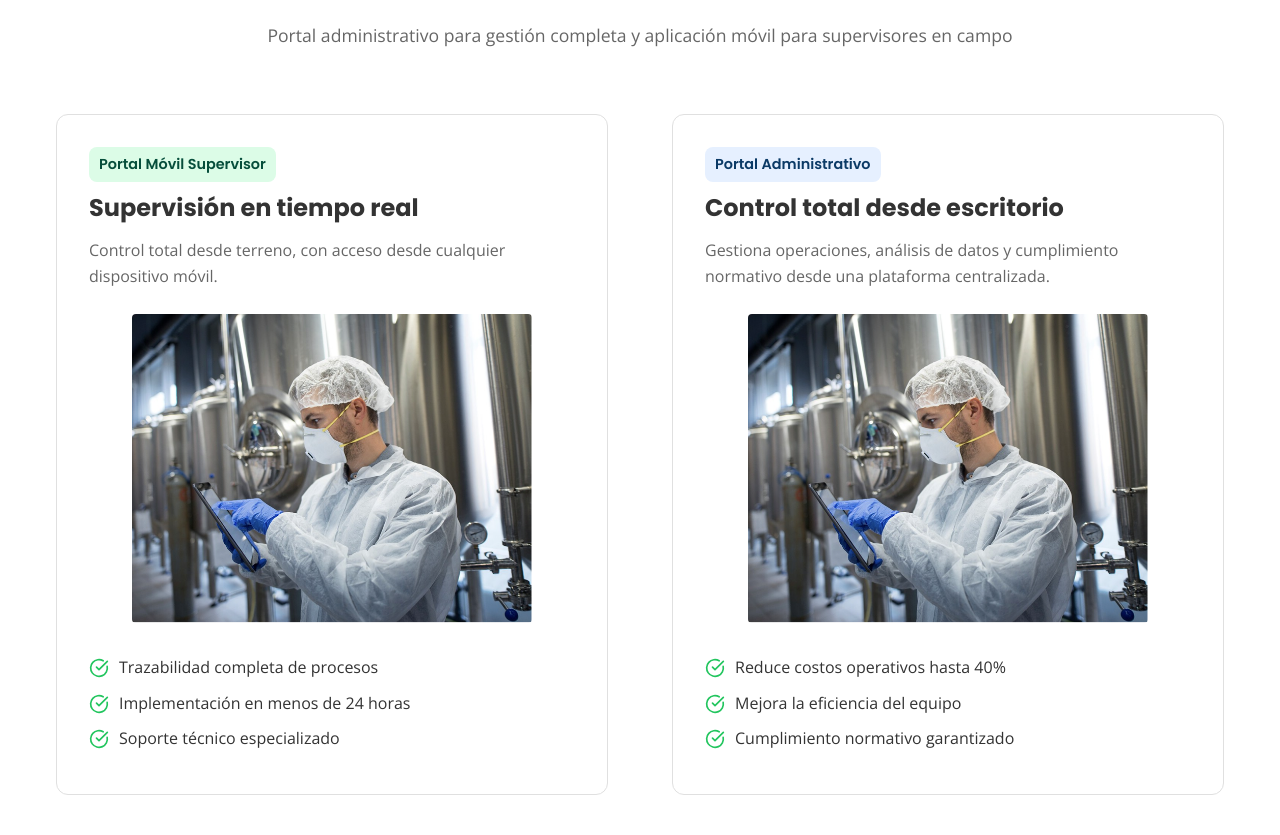
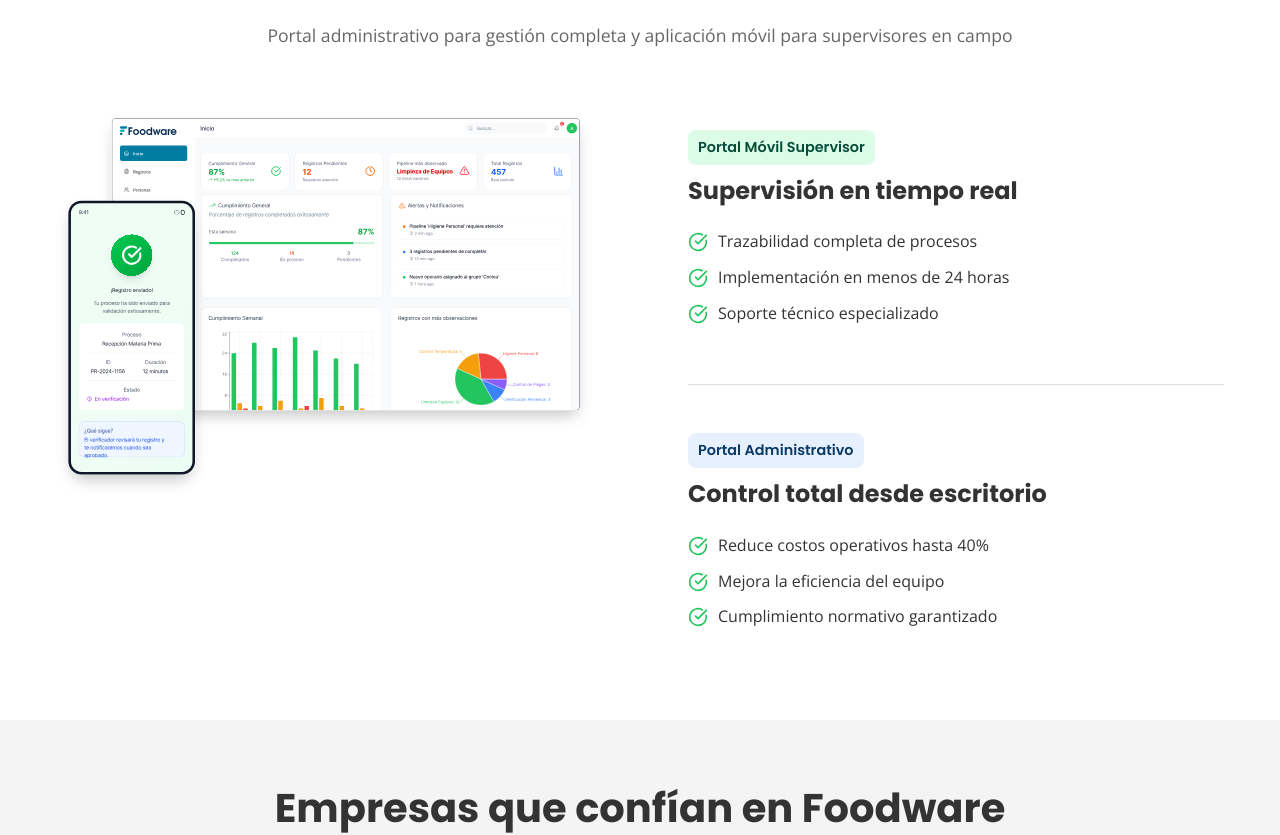
Before and after one commit to pauloski/foodware-landing, a plain HTML site: page index.html in a window 1280 px wide. Shown: the part 1436-2271 px from the top of the page. Drawn offline with nearby package versions, Linux system fonts and the light colour scheme.

Commit message:
add seccion productos and favicon

```diff
--- a/index.html
+++ b/index.html
@@ -134,53 +134,53 @@
             Portal administrativo para gestión completa y aplicación móvil para supervisores en campo
         </p>
 
-        <div class="portals__row">
+        <div class="portals__container">
 
-            <article class="portal-card">
-                <div class="portal-card__content">
+            <div class="portals__image-wrapper">
+                <img src="img/view.svg"
+                     alt="Representación abstracta de las interfaces móvil y escritorio de Foodware"
+                     class="portals__main-image"
+                     width="600" height="450">
+            </div>
 
-                    <span class="chip chip--mobile">Portal Móvil Supervisor</span>
+            <div class="portals__content-wrapper">
 
-                    <h3 class="portal-card__title">Supervisión en tiempo real</h3>
-                    <p class="portal-card__text">
-                        Control total desde terreno, con acceso desde cualquier dispositivo móvil.
-                    </p>
-                </div>
-                <div class="portal-card__image">
-                    <img src="img/img-lab.png"
-                         alt="Mockup aplicación móvil Foodware">
-                </div>
-                <ul class="portal-card__list portal-card__list--icon">
-    <li><img src="img/Icon-check.svg" alt=""> Trazabilidad completa de procesos</li>
-    <li><img src="img/Icon-check.svg" alt=""> Implementación en menos de 24 horas</li>
-    <li><img src="img/Icon-check.svg" alt=""> Soporte técnico especializado</li>
-</ul>
-            </article>
+                <article class="portal-info-block">
+                    <div class="portal-info-block__content">
+                        <span class="chip chip--mobile">Portal Móvil Supervisor</span>
+                        <h3 class="portal-info-block__title">Supervisión en tiempo real</h3>
+                        <ul class="portal-card__list portal-card__list--icon">
+                            <li><img src="img/Icon-check.svg" alt="" aria-hidden="true"> Trazabilidad completa de procesos</li>
+                            <li><img src="img/Icon-check.svg" alt="" aria-hidden="true"> Implementación en menos de 24 horas</li>
+                            <li><img src="img/Icon-check.svg" alt="" aria-hidden="true"> Soporte técnico especializado</li>
+                        </ul>
+                    </div>
+                </article>
 
-            <article class="portal-card">
-                <div class="portal-card__content">
+                <hr class="portal-info-block__divider">
 
-                    <span class="chip chip--admin">Portal Administrativo</span>
+                <article class="portal-info-block">
+                    <div class="portal-info-block__content">
+                        <span class="chip chip--admin">Portal Administrativo</span>
+                        <h3 class="portal-info-block__title">Control total desde escritorio</h3>
+                        <ul class="portal-card__list portal-card__list--icon">
+                            <li><img src="img/Icon-check.svg" alt="" aria-hidden="true"> Reduce costos operativos hasta 40%</li>
+                            <li><img src="img/Icon-check.svg" alt="" aria-hidden="true"> Mejora la eficiencia del equipo</li>
+                            <li><img src="img/Icon-check.svg" alt="" aria-hidden="true"> Cumplimiento normativo garantizado</li>
+                        </ul>
+                    </div>
+                </article>
 
-                    <h3 class="portal-card__title">Control total desde escritorio</h3>
-                    <p class="portal-card__text">
-                        Gestiona operaciones, análisis de datos y cumplimiento normativo desde una plataforma centralizada.
-                    </p>
-                </div>
-                <div class="portal-card__image">
-                    <img src="img/img-lab.png"
-                         alt="Mockup plataforma administrativa Foodware">
-                </div>
-                <ul class="portal-card__list portal-card__list--icon">
-    <li><img src="img/Icon-check.svg" alt=""> Reduce costos operativos hasta 40%</li>
-    <li><img src="img/Icon-check.svg" alt=""> Mejora la eficiencia del equipo</li>
-    <li><img src="img/Icon-check.svg" alt=""> Cumplimiento normativo garantizado</li>
-</ul>
-            </article>
-
+            </div>
         </div>
     </div>
 </section>
+
+        <!-- TESTIMONIALS SECTION -->
+
+
+
+
 <section class="testimonials" role="region" aria-labelledby="testimonials-title">
     <div class="container">
         <h2 id="testimonials-title" class="section__title">
--- a/styles.css
+++ b/styles.css
@@ -1,6 +1,3 @@
-
-
-
 /*
 ======================================================
 VARIABLES CSS
@@ -748,14 +745,7 @@
     }
 
     /* PORTALS - Desktop 768px: Configuración de la nueva fila de tarjetas */
-    .portals__row {
-        flex-direction: row; /* Desktop: Fila (lado a lado) */
-        gap: var(--spacing-xl);
-    }
-
-    .portal-card {
-        flex: 1; /* Ambas tarjetas ocupan el mismo espacio */
-    }
+    /* Se elimina la configuración de portals__row para la nueva estructura */
 }
 
 /* Punto de quiebre 1024px: Desktop */
@@ -806,57 +796,72 @@
     padding: var(--spacing-xl) 0;
 }
 
-/* El nuevo contenedor para las dos tarjetas (Mobile: Columna, Desktop: Fila) */
-.portals__row {
+/* El nuevo contenedor para la estructura de dos columnas: Mobile (Columna) / Desktop (Fila) */
+.portals__container {
     display: flex;
     flex-direction: column; /* Mobile: Columna */
-    gap: var(--spacing-lg);
+    gap: var(--spacing-xl);
+    align-items: center;
+    /* Eliminar el padding que tenía portals__row */
 }
 
-/* Estilo de cada tarjeta (apila el contenido verticalmente) */
-.portal-card {
-    background-color: var(--color-white);
-    padding: var(--spacing-lg);
-    border-radius: var(--border-radius-lg);
-    border: solid 1px var(--color-border); /* Se toma del último cambio */
-
-    display: flex;
-    flex-direction: column;
-    gap: var(--spacing-md);
-    align-items: flex-start;
-    text-align: left;
+/* Imagen Única (Izquierda en Desktop) */
+.portals__image-wrapper {
+    width: 100%;
+    max-width: 600px; /* Limitar el tamaño de la imagen en móvil */
+    text-align: center;
 }
 
-/* No se usan los modificadores de fila, pero se mantienen sin efecto de layout */
-.portal-card--reverse {
-    /* Mantener para compatibilidad, pero ya no tiene efecto de layout */
+.portals__main-image {
+    width: 100%;
+    height: auto;
+
 }
 
-.portal-card__content {
+/* Contenido de los dos portales (Derecha en Desktop) */
+.portals__content-wrapper {
+    width: 100%;
+    max-width: 600px; /* Limitar el ancho del contenido en móviles */
+}
+
+/* Bloque de Información del Portal (reemplaza portal-card en contenido) */
+.portal-info-block {
+    padding: var(--spacing-sm) 0;
+}
+
+.portal-info-block__title {
+    font-size: 1.5rem;
+    margin-bottom: var(--spacing-md);
+}
+
+.portal-info-block__divider {
+    border: none;
+    border-top: 1px solid var(--color-border);
+    margin: var(--spacing-lg) 0;
+}
+
+/* Clases de la antigua Card que se reutilizan para el listado */
+.portal-card__list--icon {
+    list-style: none;
+    padding-left: 0;
+    margin-top: 0;
     width: 100%;
 }
 
-.portal-card__title {
-    font-size: 1.5rem;
-    margin-bottom: var(--spacing-sm);
+.portal-card__list--icon li {
+    display: flex;
+    align-items: flex-start;
+    gap: 10px;
+    margin-bottom: 10px;
+    font-family: var(--font-secondary);
+    color: var(--color-text-dark);
 }
 
-.portal-card__text {
-    margin-bottom: 0;
-    color: var(--color-text-light);
-}
-
-.portal-card__image {
-    width: 100%;
-    text-align: center;
-}
-
-.portal-card__image img {
-    width: 100%;
-    max-width: 400px;
-    height: auto;
-    border-radius: var(--border-radius-sm);
-    box-shadow: none;
+.portal-card__list--icon li img {
+    width: 20px;
+    height: 20px;
+    flex-shrink: 0;
+    margin-top: 3px; /* alineación vertical */
 }
 
 /* TESTIMONIALS */
@@ -895,55 +900,25 @@
     .testimonials__grid {
         grid-template-columns: repeat(3, 1fr);
     }
-}
 
-/* Listas con icono */
-.portal-card__list--icon {
-    list-style: none;
-    padding-left: 0;
-    margin-top: 0; /* Se toma del último cambio */
-    width: 100%; /* Se toma del último cambio */
-}
-
-.portal-card__list--icon li {
-    display: flex;
-    align-items: flex-start;
-    gap: 10px;
-    margin-bottom: 10px;
-    font-family: var(--font-secondary);
-    color: var(--color-text-dark);
-}
-
-.portal-card__list--icon li img {
-    width: 20px;
-    height: 20px;
-    flex-shrink: 0;
-    margin-top: 3px; /* alineación vertical */
-}
-
-
-.portal-card__list {
-    /* La lista también toma el ancho completo */
-    width: 100%;
-    padding-left: 0;
-    list-style: none; /* Asegura que no haya viñetas de lista por defecto */
-    margin-top: 0;
-}
-
-
-/* Desktop: Media Query 768px */
-@media (min-width: 768px) {
-    /* Cambiamos el contenedor principal de columna a fila */
-    .portals__row {
-        flex-direction: row; /* Desktop: Fila (lado a lado) */
-        gap: var(--spacing-xl);
+    /* Media Query para la nueva estructura de Portales */
+    .portals__container {
+        flex-direction: row; /* Desktop: Fila */
+        align-items: flex-start;
     }
 
-    .portal-card {
-        flex: 1; /* Ambas tarjetas ocupan el mismo espacio */
-        /* La estructura interna sigue siendo columna (chip, texto, imagen, lista) */
+    .portals__image-wrapper {
+        flex: 1; /* Ocupa la mitad izquierda */
+        max-width: none;
+        position: sticky; /* Opcional: para que se quede si el contenido es largo */
+        top: 100px; /* Deja espacio para el header sticky */
     }
 
+    .portals__content-wrapper {
+        flex: 1; /* Ocupa la mitad derecha */
+        max-width: none;
+        padding-left: var(--spacing-lg);
+    }
 }
 .accent-text{
     color: var(--color-primary);
@@ -952,3 +927,6 @@
 .accent-text-inverse{
     color: #fff;
 }
+
+/* Se elimina el antiguo .portals__row y .portal-card ya que no se ajustan al nuevo layout */
+/* Manteniendo los selectores que reutilizan (chip, portal-card__list--icon) */
```
Also changed, not shown: img/favicon.png (added), img/favicon.svg (added), 1 other file.
